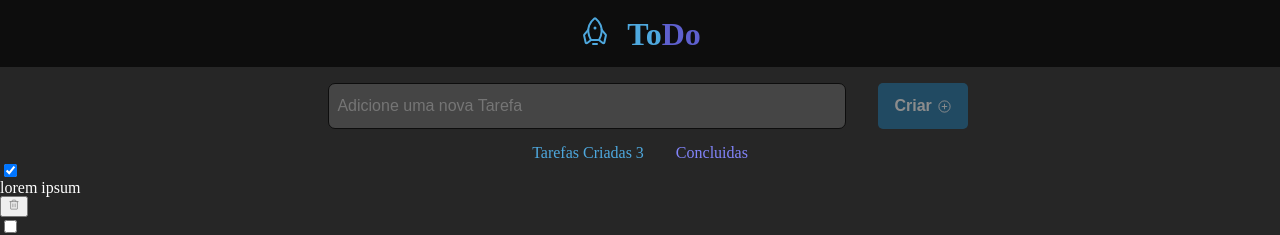
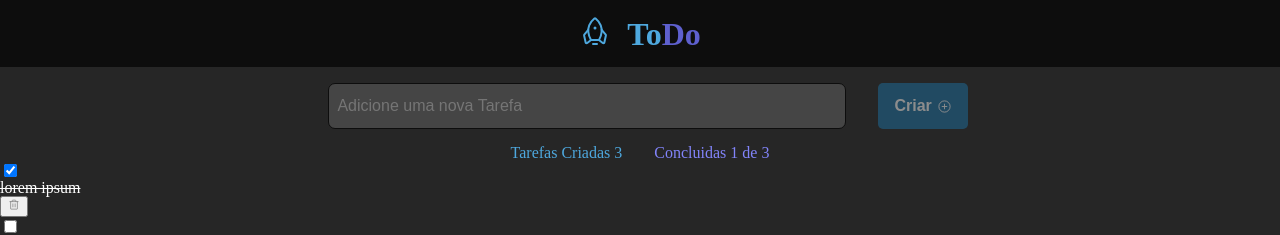
Before and after one commit to rafabpg/ReactJS-ToDoList, a React (Vite) app: page / in a window 1280 px wide. Both pictures are taken after a click on the checkbox 10 px from the left and 170 px from the top of the page. Shown: the top 235 px of the page. Built offline with nearby package versions, Linux system fonts and the light colour scheme.

Commit message:
feat: adding feature of updating checked task

```diff
--- a/src/App.tsx
+++ b/src/App.tsx
@@ -29,6 +29,8 @@ function App() {
     },
   ])
 
+
+
   function deleteTaskHandler(id:string){
     const listTaskWithoutDeletedOne = allTasks.filter(item=>{
       return (item.id != id)
@@ -44,16 +46,37 @@ function App() {
     }])
   }
 
+  function handlerCheckedTask(id:string){
+    const listTaskWithCheckedOne = allTasks.filter(item=>{
+      if(item.id == id){
+        item.completed = !item.completed;
+      }
+      return item;
+    })
+    setAllTasks(listTaskWithCheckedOne);
+  }
+
+  const allDoneTasks = allTasks.filter(item => {
+    return item.completed !== false
+  })
+
   return (
     <>
       <GlobalStyles/>
       <Header/>
       <Input handlerNewTask={handlerNewTask}/>
-      <InfoTasks numberTasks={allTasks.length}/>
+      <InfoTasks numberTasks={allTasks.length} doneTasks={allDoneTasks.length}/>
       {
         allTasks.map(item=>{
-          return (<Task id={item.id} deleteTaskHandler={deleteTaskHandler} key={item.id} content={item.content} completed={item.completed}/>)
-        })
+          return (
+            <Task
+              id={item.id}
+              deleteTaskHandler={deleteTaskHandler}
+              key={item.id}
+              handlerCheckedTask={handlerCheckedTask}
+              content={item.content}
+              completed={item.completed}/>
+          )})
       }
     </>
   )
--- a/src/components/InfoTasks/index.tsx
+++ b/src/components/InfoTasks/index.tsx
@@ -1,14 +1,19 @@
 import { InfoContainer, InfoNumberTasks } from "./style";
 
 interface InforTaskProps{
-    numberTasks:number
+    numberTasks:number,
+    doneTasks:number
 }
 
 function InfoTasks(props:InforTaskProps){
     return(
         <InfoContainer>
             <InfoNumberTasks>Tarefas Criadas <i>{props.numberTasks}</i></InfoNumberTasks>
-            <InfoNumberTasks secondInfo>Concluidas <i></i></InfoNumberTasks>
+            <InfoNumberTasks secondInfo>
+                Concluidas <i>{props.doneTasks}
+                {props.doneTasks > 0 && <strong> de {props.numberTasks}</strong> }
+                </i>
+                </InfoNumberTasks>
         </InfoContainer>
     );
 }
--- a/src/components/Task/index.tsx
+++ b/src/components/Task/index.tsx
@@ -5,20 +5,26 @@ interface TaskProps{
     id:string,
     content:string,
     completed:boolean,
-    deleteTaskHandler:Function
+    deleteTaskHandler:Function,
+    handlerCheckedTask:Function
 }
 
 
-function Task({content,completed,deleteTaskHandler,id}:TaskProps){
+function Task({content,completed,deleteTaskHandler,handlerCheckedTask,id}:TaskProps){
     // console.log(completed);
     function deleteTask(){
         deleteTaskHandler(id)
     }
 
+    function checkedTask(){
+        console.log('checked');
+        handlerCheckedTask(id);
+    }
+    console.log(completed)
     return(
         <TaskContainer>
-            <TaskCheckbox type="checkbox"  />
-            <TaskContent >{content}</TaskContent>
+            <TaskCheckbox type="checkbox" onClick={checkedTask}  checked={completed}  />
+            <TaskContent done={completed}>{content}</TaskContent>
             <TaskTrash onClick={deleteTask}>
                 <Trash size={12} color="#808080" />
             </TaskTrash>
--- a/src/components/Task/style.ts
+++ b/src/components/Task/style.ts
@@ -1,7 +1,7 @@
 import styled from "styled-components";
 
 interface lineProps {
-    done?:boolean
+    done:boolean
 }
 
 export const TaskContainer = styled.div`
@@ -20,7 +20,7 @@ export const TaskCheckbox = styled.input`
 
 export const TaskContent = styled.p<lineProps>`
     color:#FFFFFF;
-    text-decoration: ${props=>props.done ? 'line-through': 'none'};
+    text-decoration: ${props=>props.done == true ? "line-through" : "no-underline"}};
 `;
 
 export const TaskTrash = styled.button`
```
